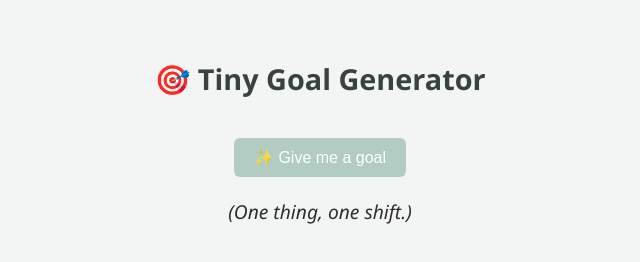
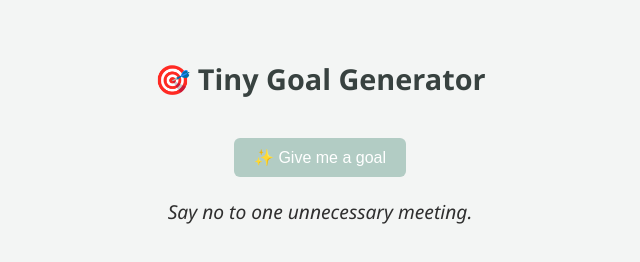
Before and after one commit to pvtkrispy/leadership-garden, a plain HTML site: page tiny-goals/index.html in a window 1280 px wide. Both pictures are taken after a click on the button "✨ Give me a goal". Shown: the whole page, without its empty margins (320-960 px from the left). Drawn offline with Linux system fonts and the light colour scheme.

Commit message:
Update Code
Goals were missing

```diff
--- a/tiny-goals/index.html
+++ b/tiny-goals/index.html
@@ -46,5 +46,22 @@
   <button onclick="generateGoal()">✨ Give me a goal</button>
   <div class="box" id="goalBox">(One thing, one shift.)</div>
 
-  <script>
-    const goals
+ <script>
+  const goals = [
+    "Block 30 mins this week for uninterrupted focus.",
+    "Give one piece of positive feedback.",
+    "Say no to one unnecessary meeting.",
+    "Move one project 5% forward — not perfect, just started.",
+    "Ask a question you’ve been holding back.",
+    "Rewrite one vague message to be clear and kind.",
+    "Document a tiny process you’ve been doing silently.",
+    "Reflect on one hard moment and what you learned.",
+    "Update one outdated thing you’ve been ignoring.",
+    "Reach out to someone outside your team."
+  ];
+
+  function generateGoal() {
+    const goal = goals[Math.floor(Math.random() * goals.length)];
+    document.getElementById('goalBox').textContent = goal;
+  }
+</script>
```
